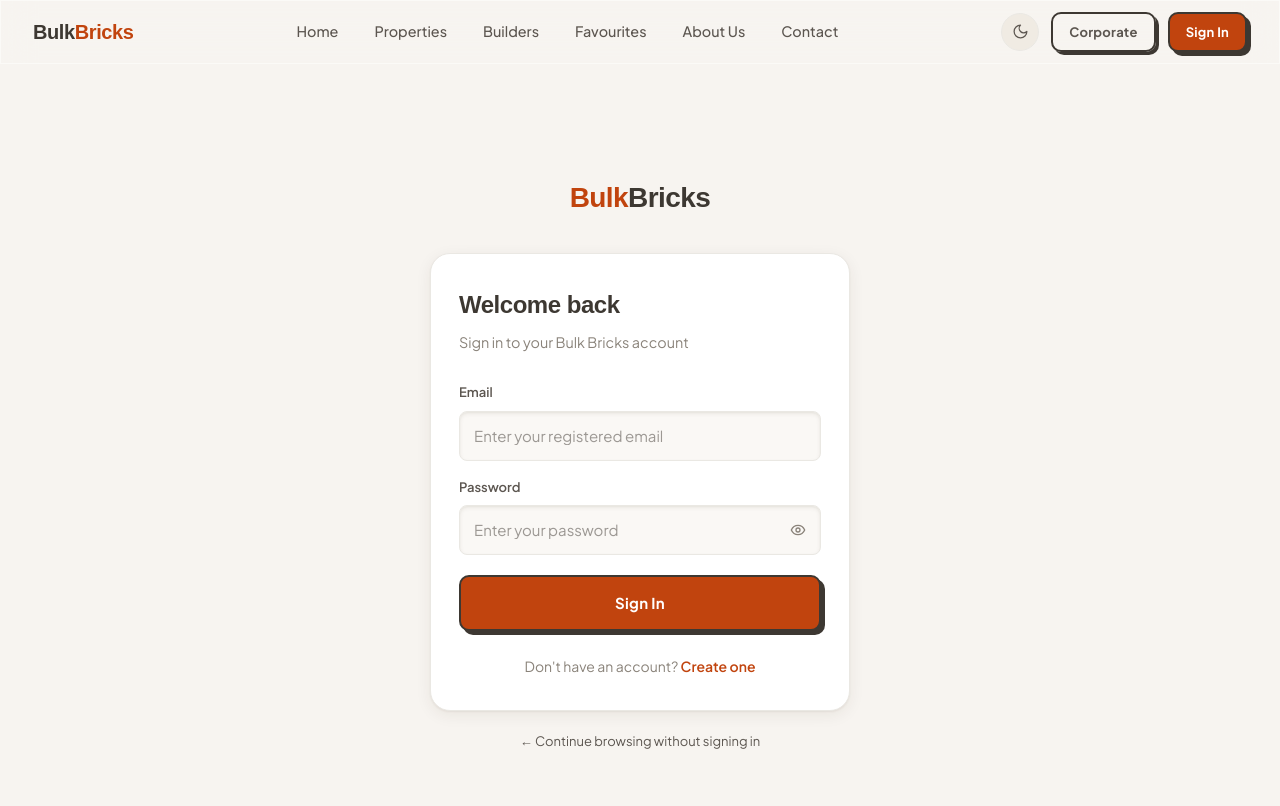
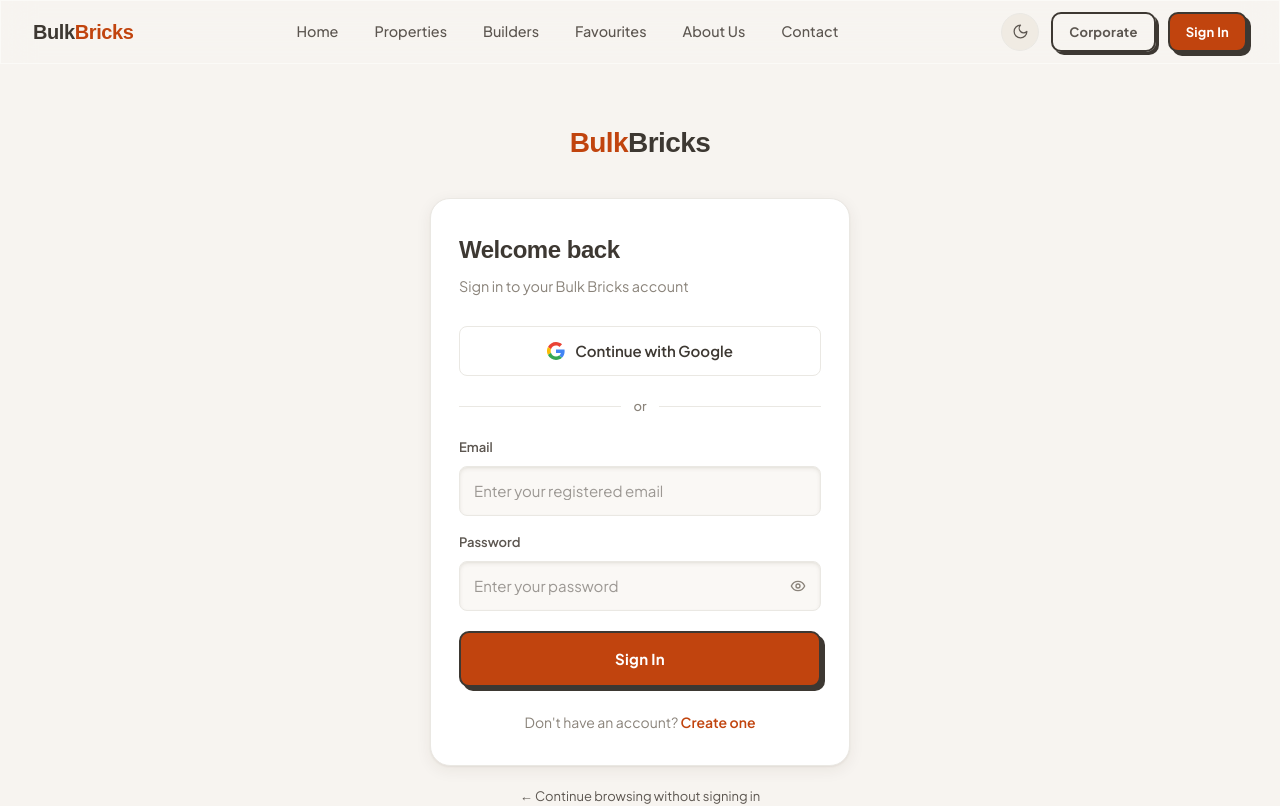
Before and after one commit to Broker-App/bulk-bricks-customer, a Next.js app: page /auth/login in a window 1280 px wide. Shown: the top 806 px of the page. Built offline with nearby package versions, Linux system fonts and the light colour scheme; no server answers; a web font is replaced by a local one.

Commit message:
Google SSO added to Login Page

```diff
--- a/app/auth/login/page.tsx
+++ b/app/auth/login/page.tsx
@@ -102,6 +102,55 @@
           <p style={{ color: 'var(--color-text-muted)', fontSize: '0.9rem', margin: '0 0 28px' }}>
             Sign in to your Bulk Bricks account
           </p>
+
+          {/* Google SSO */}
+          <button
+            type="button"
+            onClick={async () => {
+              const { error } = await supabase.auth.signInWithOAuth({
+                provider: 'google',
+                options: { redirectTo: `${window.location.origin}/auth/callback?next=${encodeURIComponent(next)}` },
+              });
+              if (error) setError(error.message);
+            }}
+            style={{
+              width: '100%',
+              display: 'flex',
+              alignItems: 'center',
+              justifyContent: 'center',
+              gap: '10px',
+              padding: '12px 14px',
+              borderRadius: 'var(--radius-md)',
+              border: '1px solid var(--color-border-subtle)',
+              background: 'var(--color-surface)',
+              cursor: 'pointer',
+              fontFamily: 'var(--font-ui)',
+              fontSize: '0.9375rem',
+              fontWeight: 600,
+              color: 'var(--color-text-primary)',
+              transition: 'background 0.15s ease',
+            }}
+            onMouseEnter={e => (e.currentTarget.style.background = 'var(--color-canvas)')}
+            onMouseLeave={e => (e.currentTarget.style.background = 'var(--color-surface)')}
+          >
+            <svg width="18" height="18" viewBox="0 0 48 48">
+              <path fill="#EA4335" d="M24 9.5c3.54 0 6.71 1.22 9.21 3.6l6.85-6.85C35.9 2.38 30.47 0 24 0 14.62 0 6.51 5.38 2.56 13.22l7.98 6.19C12.43 13.72 17.74 9.5 24 9.5z"/>
+              <path fill="#4285F4" d="M46.98 24.55c0-1.57-.15-3.09-.38-4.55H24v9.02h12.94c-.58 2.96-2.26 5.48-4.78 7.18l7.73 6c4.51-4.18 7.09-10.36 7.09-17.65z"/>
+              <path fill="#FBBC05" d="M10.53 28.59a14.5 14.5 0 0 1 0-9.18l-7.98-6.19a24.0 24.0 0 0 0 0 21.56l7.98-6.19z"/>
+              <path fill="#34A853" d="M24 48c6.48 0 11.93-2.13 15.89-5.81l-7.73-6c-2.15 1.45-4.92 2.3-8.16 2.3-6.26 0-11.57-4.22-13.47-9.91l-7.98 6.19C6.51 42.62 14.62 48 24 48z"/>
+            </svg>
+            Continue with Google
+          </button>
+
+          {/* Divider */}
+          <div style={{
+            display: 'flex', alignItems: 'center', gap: '12px',
+            margin: '20px 0',
+          }}>
+            <div style={{ flex: 1, height: '1px', background: 'var(--color-border-subtle)' }} />
+            <span style={{ fontSize: '0.8125rem', color: 'var(--color-text-muted)', fontWeight: 500 }}>or</span>
+            <div style={{ flex: 1, height: '1px', background: 'var(--color-border-subtle)' }} />
+          </div>
 
           {/* Error banner */}
           {error && (
--- a/app/auth/register/page.tsx
+++ b/app/auth/register/page.tsx
@@ -149,6 +149,55 @@
           <p style={{ color: 'var(--color-text-muted)', fontSize: '0.9rem', margin: '0 0 28px' }}>
             Join Bulk Bricks and find your perfect property
           </p>
+
+          {/* Google SSO */}
+          <button
+            type="button"
+            onClick={async () => {
+              const { error: oauthError } = await supabase.auth.signInWithOAuth({
+                provider: 'google',
+                options: { redirectTo: `${window.location.origin}/auth/callback` },
+              });
+              if (oauthError) setError(oauthError.message);
+            }}
+            style={{
+              width: '100%',
+              display: 'flex',
+              alignItems: 'center',
+              justifyContent: 'center',
+              gap: '10px',
+              padding: '12px 14px',
+              borderRadius: 'var(--radius-md)',
+              border: '1px solid var(--color-border-subtle)',
+              background: 'var(--color-surface)',
+              cursor: 'pointer',
+              fontFamily: 'var(--font-ui)',
+              fontSize: '0.9375rem',
+              fontWeight: 600,
+              color: 'var(--color-text-primary)',
+              transition: 'background 0.15s ease',
+            }}
+            onMouseEnter={e => (e.currentTarget.style.background = 'var(--color-canvas)')}
+            onMouseLeave={e => (e.currentTarget.style.background = 'var(--color-surface)')}
+          >
+            <svg width="18" height="18" viewBox="0 0 48 48">
+              <path fill="#EA4335" d="M24 9.5c3.54 0 6.71 1.22 9.21 3.6l6.85-6.85C35.9 2.38 30.47 0 24 0 14.62 0 6.51 5.38 2.56 13.22l7.98 6.19C12.43 13.72 17.74 9.5 24 9.5z"/>
+              <path fill="#4285F4" d="M46.98 24.55c0-1.57-.15-3.09-.38-4.55H24v9.02h12.94c-.58 2.96-2.26 5.48-4.78 7.18l7.73 6c4.51-4.18 7.09-10.36 7.09-17.65z"/>
+              <path fill="#FBBC05" d="M10.53 28.59a14.5 14.5 0 0 1 0-9.18l-7.98-6.19a24.0 24.0 0 0 0 0 21.56l7.98-6.19z"/>
+              <path fill="#34A853" d="M24 48c6.48 0 11.93-2.13 15.89-5.81l-7.73-6c-2.15 1.45-4.92 2.3-8.16 2.3-6.26 0-11.57-4.22-13.47-9.91l-7.98 6.19C6.51 42.62 14.62 48 24 48z"/>
+            </svg>
+            Continue with Google
+          </button>
+
+          {/* Divider */}
+          <div style={{
+            display: 'flex', alignItems: 'center', gap: '12px',
+            margin: '20px 0',
+          }}>
+            <div style={{ flex: 1, height: '1px', background: 'var(--color-border-subtle)' }} />
+            <span style={{ fontSize: '0.8125rem', color: 'var(--color-text-muted)', fontWeight: 500 }}>or</span>
+            <div style={{ flex: 1, height: '1px', background: 'var(--color-border-subtle)' }} />
+          </div>
 
           {/* Error banner */}
           {error && (
```
